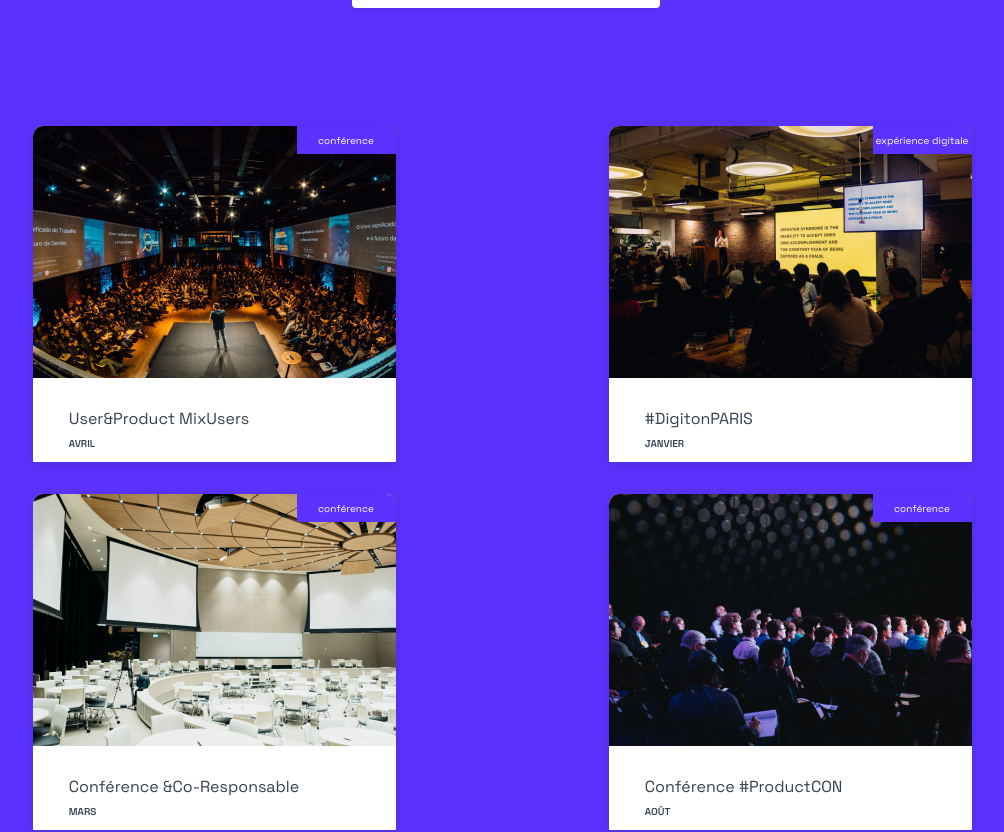
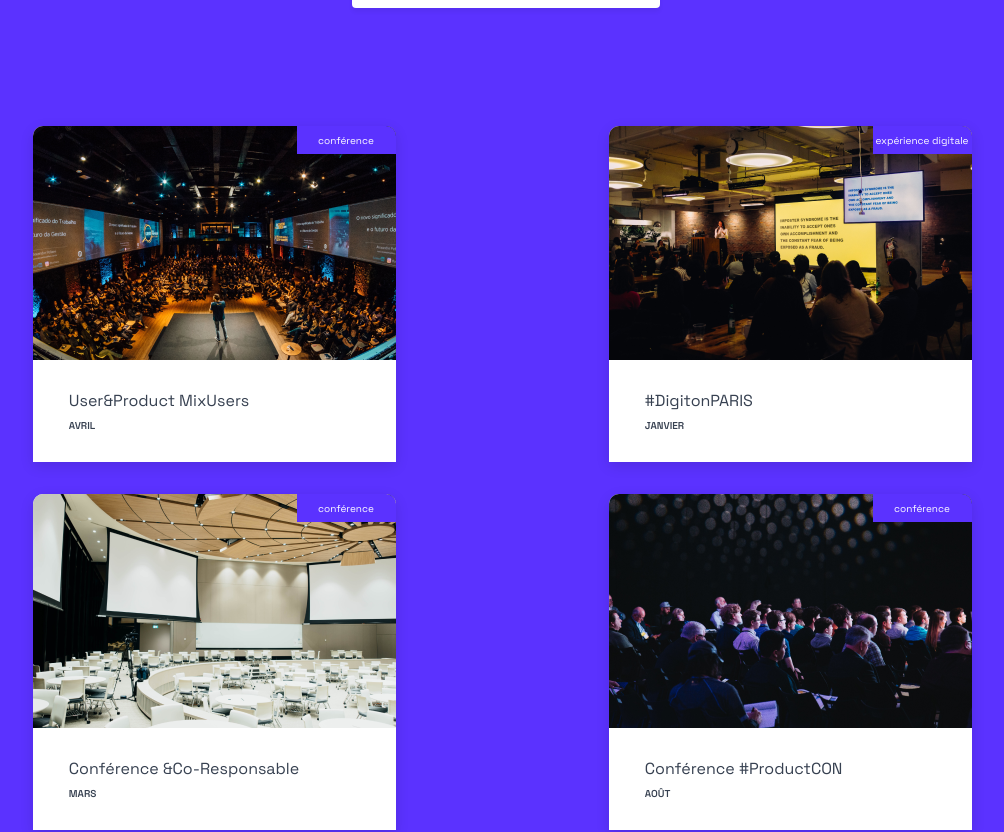
Before and after one commit to marieprn/724events, a React (Create React App) app: page / in a window 1280 px wide. Shown: the part 1880-2712 px from the top of the page, without its empty margins (138-1142 px from the left). Built offline with nearby package versions, Linux system fonts and the light colour scheme.

Commit message:
modification visuel EventCard

```diff
--- a/src/components/EventCard/style.scss
+++ b/src/components/EventCard/style.scss
@@ -4,73 +4,95 @@
   position: relative;
   width: 363px;
   height: 336px;
+  margin: 16px;
+  background: #ffffff;
+  box-shadow: 0 4px 14px rgba(0, 0, 0, 0.12);
+  border-radius: 10px 10px 0 0;
+  overflow: hidden;
   cursor: pointer;
-  &--small {
-    width: 274px;
-    height: 190px;
-    .EventCard__imageContainer {
-      height: 126px;
-      min-height: auto;
-      overflow: hidden;
-    }
-    .EventCard__descriptionContainer {
-      padding: 0;
-      padding-top: 12px;
-      font-size: 12px;
-    }
-    .EventCard__month {
-      margin-top: 0;
-      font-size: 8px;
-    }
-    .EventCard__label {
-      font-size: 8px;
-      width: 75px;
-      height: 21px;
+
+  display: flex;
+  flex-direction: column;
+  align-items: center;
+
+  /* IMAGE */
+  &__imageContainer {
+    position: relative;
+    width: 100%;
+    height: 252px;
+    overflow: hidden;
+
+    img {
+      width: 100%;
+      height: 100%;
+      object-fit: cover;        // 🔥 recadrage propre
+      object-position: center;  // centré
+      display: block;
     }
   }
-  background: #ffffff;
-  box-shadow: 0px 4px 14px rgba(0, 0, 0, 0.12);
-  border-radius: 10px 10px 0 0;
-  overflow: hidden;
-  margin: 16px;
-  align-items: center;
-  display: flex;
-  flex-direction: column;
+
+  /* LABEL */
   &__label {
     position: absolute;
+    top: 0;
     right: 0;
-    top: 0;
-    background-color: $primary;
-    font-size: 10px;
     width: 99px;
     height: 28px;
+    background-color: $primary;
+    color: white;
+    font-size: 10px;
+
     display: flex;
     align-items: center;
     justify-content: center;
-    color: white;
   }
-  &__imageContainer {
-    min-height: 252px;
-    overflow: hidden;
-  }
+
+  /* DESCRIPTION */
   &__descriptionContainer {
+    width: 80%;
+    padding: 30px;
     color: $black;
     font-size: 15px;
     display: flex;
     flex-direction: column;
     align-items: flex-start;
-    font-weight: 400;
-    padding: 30px;
-    width: 80%;
   }
+
   &__title {
     font-size: 16px;
     text-transform: capitalize;
   }
+
   &__month {
-    text-transform: uppercase;
+    margin-top: 8px;
     font-size: 10px;
     font-weight: bold;
-    margin-top: 8px;
+    text-transform: uppercase;
+  }
+
+  /* VERSION SMALL */
+  &--small {
+    width: 274px;
+    height: 190px;
+
+    .EventCard__imageContainer {
+      height: 126px;
+    }
+
+    .EventCard__descriptionContainer {
+      padding: 12px 0 0;
+      font-size: 12px;
+    }
+
+    .EventCard__month {
+      margin-top: 0;
+      font-size: 8px;
+    }
+
+    .EventCard__label {
+      width: 75px;
+      height: 21px;
+      font-size: 8px;
+    }
   }
 }
```
